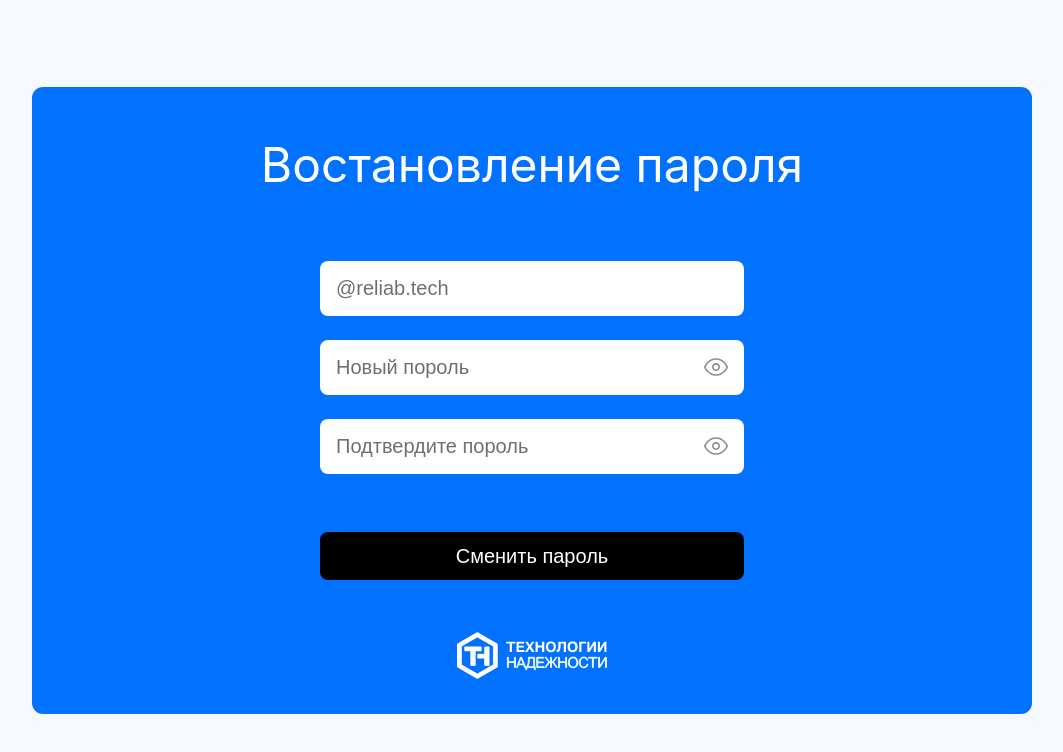
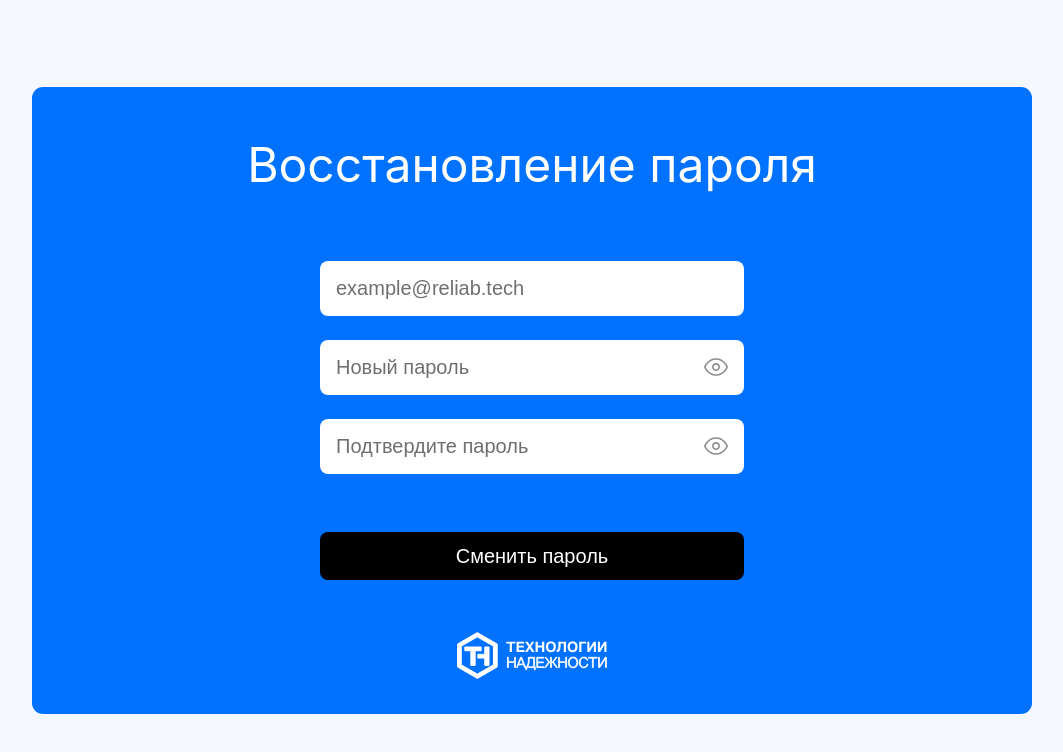
Before and after one commit to Banshi130/cloud_storage, a React (Create React App) app: page / in a window 1280 px wide. Shown: the top 752 px of the page, without its empty margins (108-1171 px from the left). Built offline with nearby package versions, Linux system fonts and the light colour scheme.

Commit message:
без бордера

```diff
--- a/src/components/RessetPass.jsx
+++ b/src/components/RessetPass.jsx
@@ -12,10 +12,10 @@ export default function RessetPass (){
     return(
         <div>
             <ModalWindow>
-                <div className="ResetPass_nameComp">Востановление пароля</div>
-                <BaseInput className='ResetPass_BaseInput'placeholder='@reliab.tech'/>
-                <BaseInput className='ResetPass_BaseInput' placeholder='Новый пороль' SufixIcon={SufixIcon}/>
-                <BaseInput className='ResetPass_BaseInput' placeholder='Подтвердите пороль' SufixIcon={SufixIcon}/>
+                <div className="ResetPass_nameComp">Восстановление пароля</div>
+                <BaseInput className='ResetPass_BaseInput'placeholder='example@reliab.tech'/>
+                <BaseInput className='ResetPass_BaseInput' placeholder='Новый пароль' SufixIcon={SufixIcon}/>
+                <BaseInput className='ResetPass_BaseInput' placeholder='Подтвердите пароль' SufixIcon={SufixIcon}/>
                 <BaseButton  typeStyle='dark' className="ResetPass_button" >Сменить пароль</BaseButton>
 
                 <Logo className="ResetPass_logo"/>
```
Also changed, not shown: src/components/RessetPass.css (line endings or trailing spaces).
